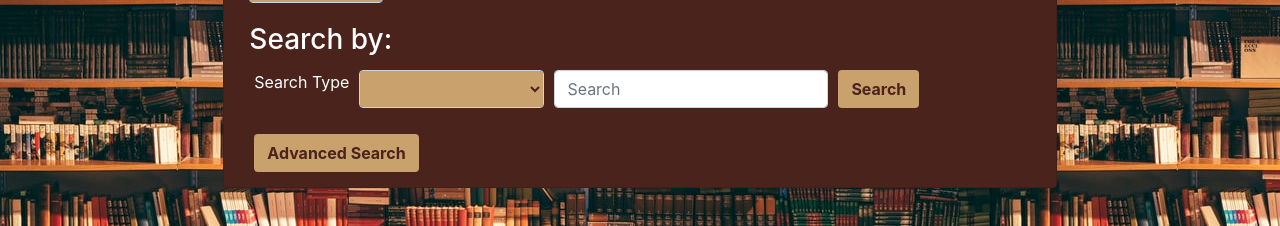
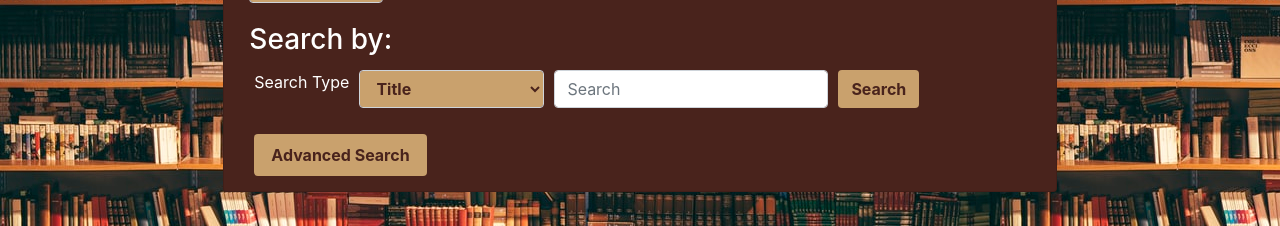
Before and after one commit to CCatlin28/Project3Test, an Angular app in the folder project3test-angular/: page /products in a window 1280 px wide. Shown: the part 254-480 px from the top of the page. Built offline with nearby package versions, Linux system fonts and the light colour scheme; no server answers.

Commit message:
default search type added

```diff
--- a/project3test-angular/src/app/app-routing.module.ts
+++ b/project3test-angular/src/app/app-routing.module.ts
@@ -8,6 +8,7 @@ import { PageNotFoundComponent } from './components/page-not-found/page-not-foun
 import { ProductsComponent } from './components/products/products.component';
 import { RegisterComponent } from './components/register/register.component';
 import { SortComponent } from './components/sort/sort.component';
+import { AdvSearchComponent } from './components/adv-search/adv-search.component';
 
 const routes: Routes = [
   { path: '', redirectTo: '/home', pathMatch:'full' },
@@ -23,8 +24,10 @@ const routes: Routes = [
   { path: 'login', component: LoginComponent },
   { path: 'sort', component: SortComponent },
   { path: 'readlist', component: ReadlistComponent },
+  { path: "advancesearch", component: AdvSearchComponent },
   // { path: '**', component: PageNotFoundComponent }
-  { path: '**', component: PageNotFoundComponent }
+  { path: '**', component: PageNotFoundComponent },
+
 ];
 
 @NgModule({
--- a/project3test-angular/src/app/app.module.ts
+++ b/project3test-angular/src/app/app.module.ts
@@ -29,6 +29,7 @@ import { SidebarComponent } from './components/sidebar/sidebar.component';
 import { SortDirective } from './directive/sort.directive';
 import { SortComponent } from './components/sort/sort.component';
 import { SearchComponent } from './components/search/search.component';
+import { AdvSearchComponent } from './components/adv-search/adv-search.component';
 
 
 
@@ -48,7 +49,8 @@ import { SearchComponent } from './components/search/search.component';
     SidebarComponent,
     SortDirective,
     SortComponent,
-    SearchComponent
+    SearchComponent,
+    AdvSearchComponent
 
   ],
   imports: [
--- /dev/null
+++ b/project3test-angular/src/app/components/adv-search/adv-search.component.css
@@ -0,0 +1,60 @@
+.btn{
+    background-color: rgb(201, 161, 109);
+    color: #49231c;
+    font-weight: bold;
+}
+
+.btn:hover{
+    background-color: rgb(248, 233, 221);
+}
+
+.menu{
+    background-color: rgb(201, 161, 109);
+    color: #49231c;
+    font-weight: bold;
+}
+
+/* .body { */
+    /* width: 100%; */
+    /* background-image: url("/assets/img/photo-1507842217343-583bb7270b66.jfif"); */
+    /* position: fixed; */
+    /* padding: 0;
+    margin: 0;
+    top: 0;
+    left: 0;
+    width: 100%;
+    height: 100%;
+} */
+.bg {
+    background-position: center;
+    background-repeat: no-repeat;
+    background-size: cover !important;
+}
+
+.holder {
+    min-height: 100vh;
+}
+
+.container {
+    padding-top: 110px;
+}
+
+h1 {
+    text-align: center;
+}
+
+.card {
+    width: 500px;
+    padding: 40px;
+    position: absolute;
+    top: 20%;
+    left: 50%;
+    background: #49231c;
+    color: #ffffff;
+    transition: 0.25s;
+    margin-top: 20px;
+}
+
+.label1 {
+    text-align: left;
+}
--- /dev/null
+++ b/project3test-angular/src/app/components/adv-search/adv-search.component.html
@@ -0,0 +1,27 @@
+<app-navbar></app-navbar>
+<div style="background: linear-gradient(to bottom, rgba(0,0,0,0.6) 0%,rgba(0,0,0,0.6) 100%), url(https://npr.brightspotcdn.com/dims4/default/57802ac/2147483647/strip/true/crop/5616x3744+0+0/resize/880x587!/quality/90/?url=http%3A%2F%2Fnpr-brightspot.s3.amazonaws.com%2F61%2Fcd%2F6f68d7354b678bdc5514ef4858a9%2Fshutterstock-108584921.jpg)"
+    class="holder bg">
+    <div class="container">
+        <div class="col-md-7">
+            <form>
+                <div class="card">
+                    <h1>Advanced Search</h1>
+                    <br>
+                    <div class="form-group">
+                        <label>Title</label>
+                        <input type="text" name="title" id="title" ngModel class="form-control"
+                            placeholder="Search Title" required />
+                    </div>
+
+                    <div class="form-group">
+                        <label>Author</label>
+                        <input type="text" name="author" id="author"  ngModel class="form-control"
+                            placeholder="Search Author" required />
+                    </div>
+                    <br>
+                    <button type="submit" class="btn" >Search</button>
+                </div>
+            </form>
+        </div>
+    </div>
+</div>
--- /dev/null
+++ b/project3test-angular/src/app/components/adv-search/adv-search.component.ts
@@ -0,0 +1,15 @@
+import { Component, OnInit } from '@angular/core';
+
+@Component({
+  selector: 'app-adv-search',
+  templateUrl: './adv-search.component.html',
+  styleUrls: ['./adv-search.component.css']
+})
+export class AdvSearchComponent implements OnInit {
+
+  constructor() { }
+
+  ngOnInit(): void {
+  }
+
+}
--- a/project3test-angular/src/app/components/search/search.component.html
+++ b/project3test-angular/src/app/components/search/search.component.html
@@ -6,7 +6,7 @@
     </div>
 
 
-    <select class="menu form-control" name="sort" id="sort">
+    <select class="menu form-control" name="sortType" id="sortType">
         <option value="Relevence">Relevence</option>
         <option value="Newest">Newest</option>
         <option value="TitleAtoZ">Title A-Z</option>
@@ -46,6 +46,9 @@
             </form>
     </div>
 
-    <div style="margin: 5px; float: left;"><button class="btn" id="advancedSearch">Advanced Search</button></div>
+    <div style="margin: 5px; float: left;">
+        <a class="nav-link btn" routerLink="/advancesearch">Advanced Search </a>
+        <!-- <button class="btn" id="advancedSearch" routerLink="/advancesearch"">Advanced Search</button> -->
+    </div>
 </div>
 </div>
--- a/project3test-angular/src/app/components/search/search.component.ts
+++ b/project3test-angular/src/app/components/search/search.component.ts
@@ -9,10 +9,13 @@ import { Router } from '@angular/router';
 export class SearchComponent implements OnInit {
   search: string = '';
   searchType: string = '';
+  sortType: string = '';
 
   constructor(private router: Router) { }
 
   ngOnInit(): void {
+    this.searchType = "title"
+    this.sortType = "Relevence"
   }
 
   Search(search: string, searchType: string){
@@ -23,4 +26,5 @@ export class SearchComponent implements OnInit {
     window.location.reload();
   }
 
+
 }
--- a/project3test-angular/src/app/components/sort/sort.component.css
+++ b/project3test-angular/src/app/components/sort/sort.component.css
@@ -0,0 +1,66 @@
+.body {
+    width: 100%;
+    background-image: url("/assets/img/photo-1507842217343-583bb7270b66.jfif");
+    /* position: fixed; */
+    padding: 0;
+    margin: 0;
+    top: 0;
+    left: 0;
+    width: 100%;
+    height: 100%;
+}
+
+.bigger-text {
+    font-size: 64px;
+}
+
+h1 {
+    margin-left: 8px;
+}
+
+h3 {
+    margin-left: 30px;
+    /* display: inline-block; */
+    margin-right: 30px;
+}
+
+#sort {
+    margin-left: 10px;
+    border-radius: 10px;
+    margin-right: 10px;
+}
+
+.inner {
+    display: inline-block;
+    color: white;
+    font: bold;
+}
+
+/* #outer {
+    min-width: 1000px;
+
+} */
+
+.card {
+    background-color: #49231c;
+}
+
+#booksTable {
+    background-color: #49231c;
+}
+
+.btn {
+    color: white;
+    background-color: black;
+    border-color: white;
+}
+
+.btn:hover {
+    background-color: gray;
+}
+
+.scrollable {
+    overflow-y: auto;
+    overflow-x: hidden;
+    max-height: 750px;
+}
```
Also changed, not shown: project3test-angular/src/app/components/products/products.component.html (+0 -18 lines), 1 other file (tests, documents, lock files or other folders).
